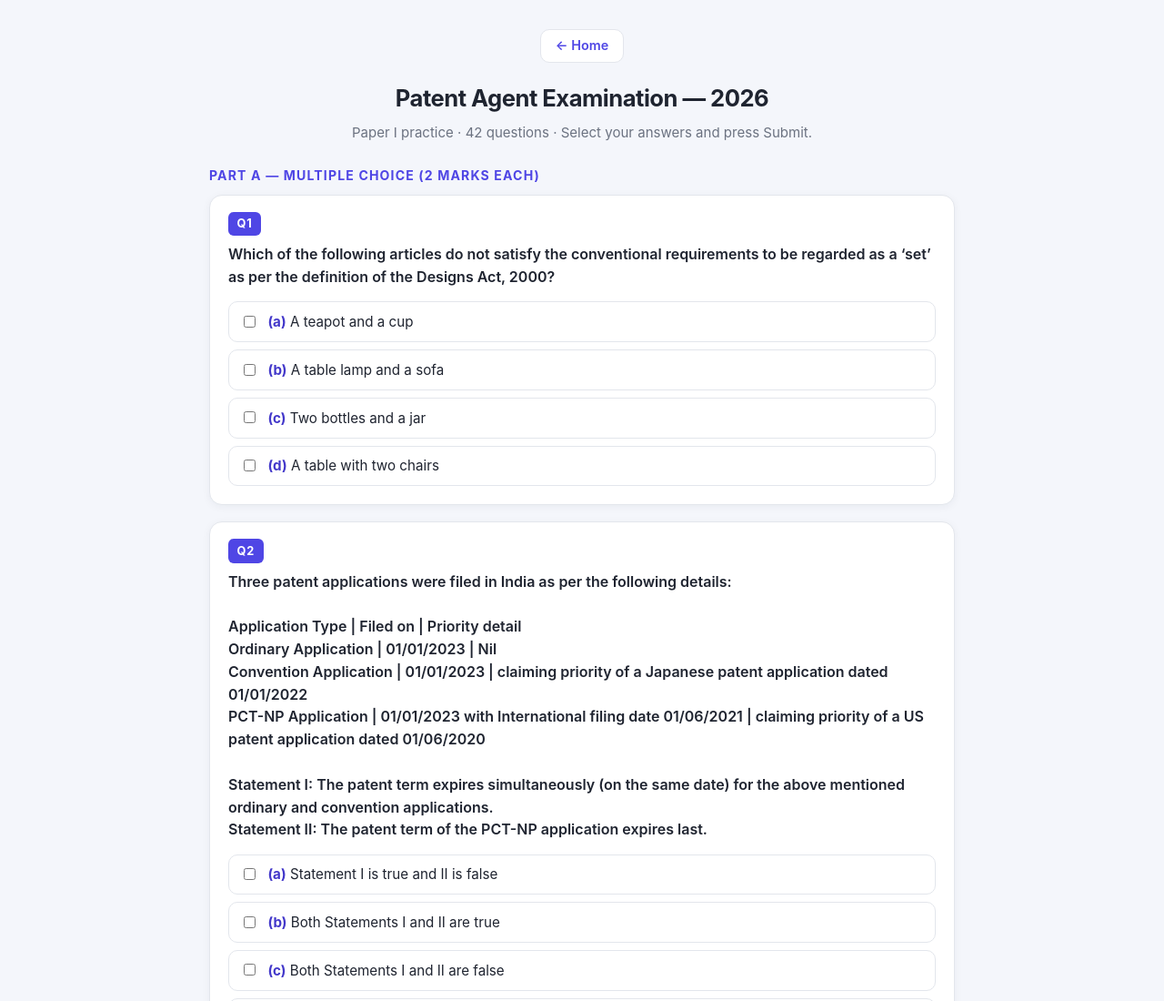
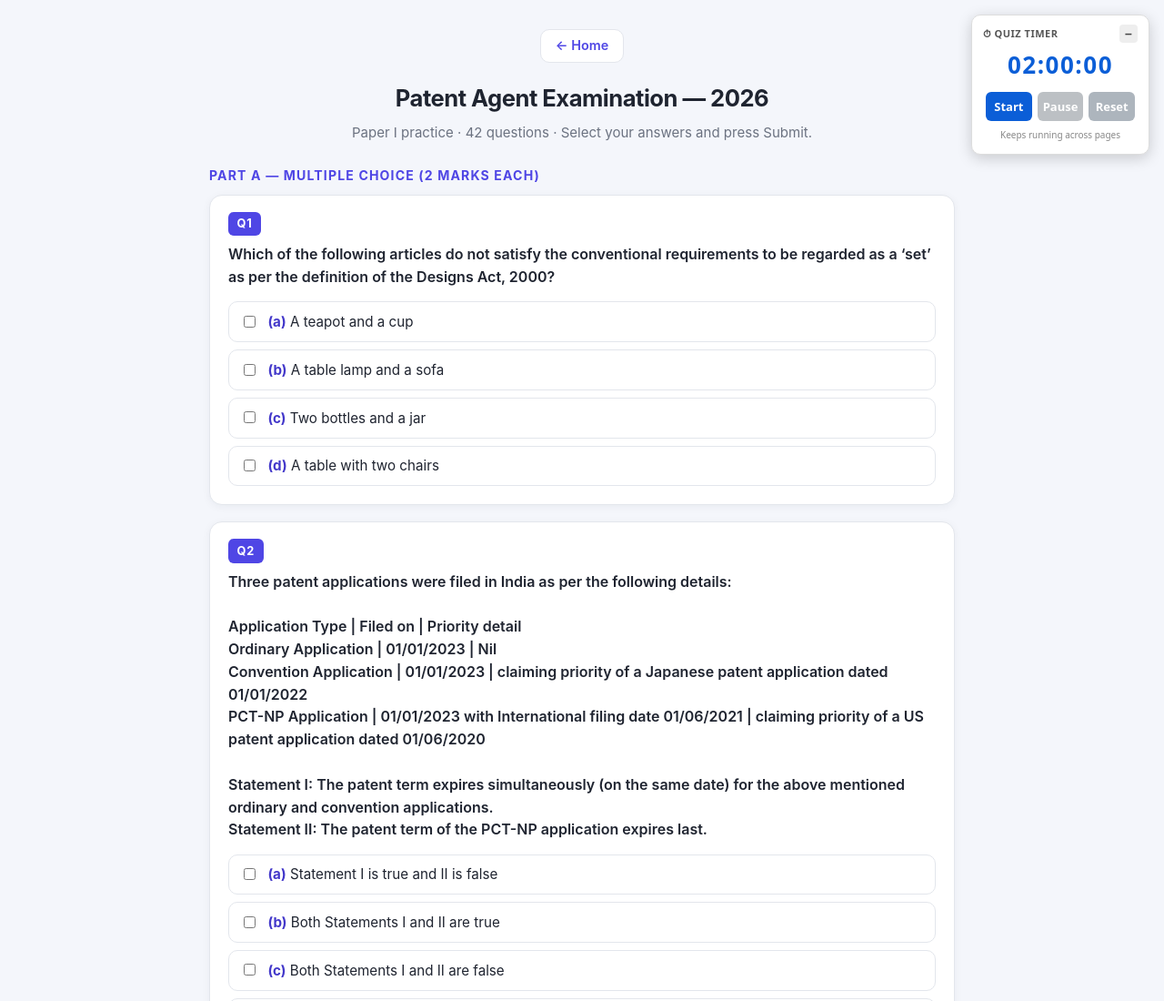
Before and after one commit to pnkjsoni/paper, a plain HTML site: page 2026.html in a window 1280 px wide. Shown: the top 1100 px of the page at 91% size. Drawn offline with Linux system fonts and the light colour scheme.

Commit message:
Add timer.js script to 2026.html

```diff
--- a/2026.html
+++ b/2026.html
@@ -916,5 +916,6 @@
   refreshState();
 })();
 </script>
+  <script src="timer.js"></script>
 </body>
 </html>
```
